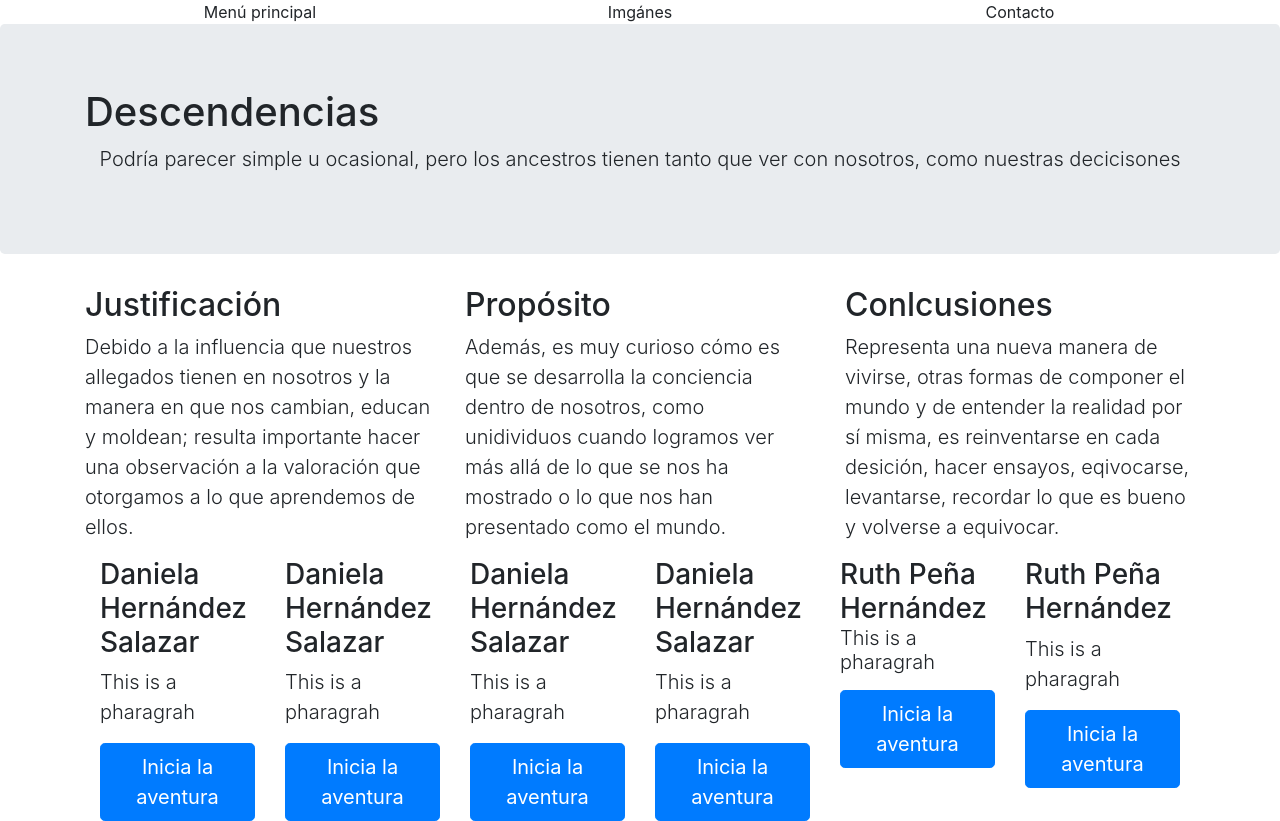
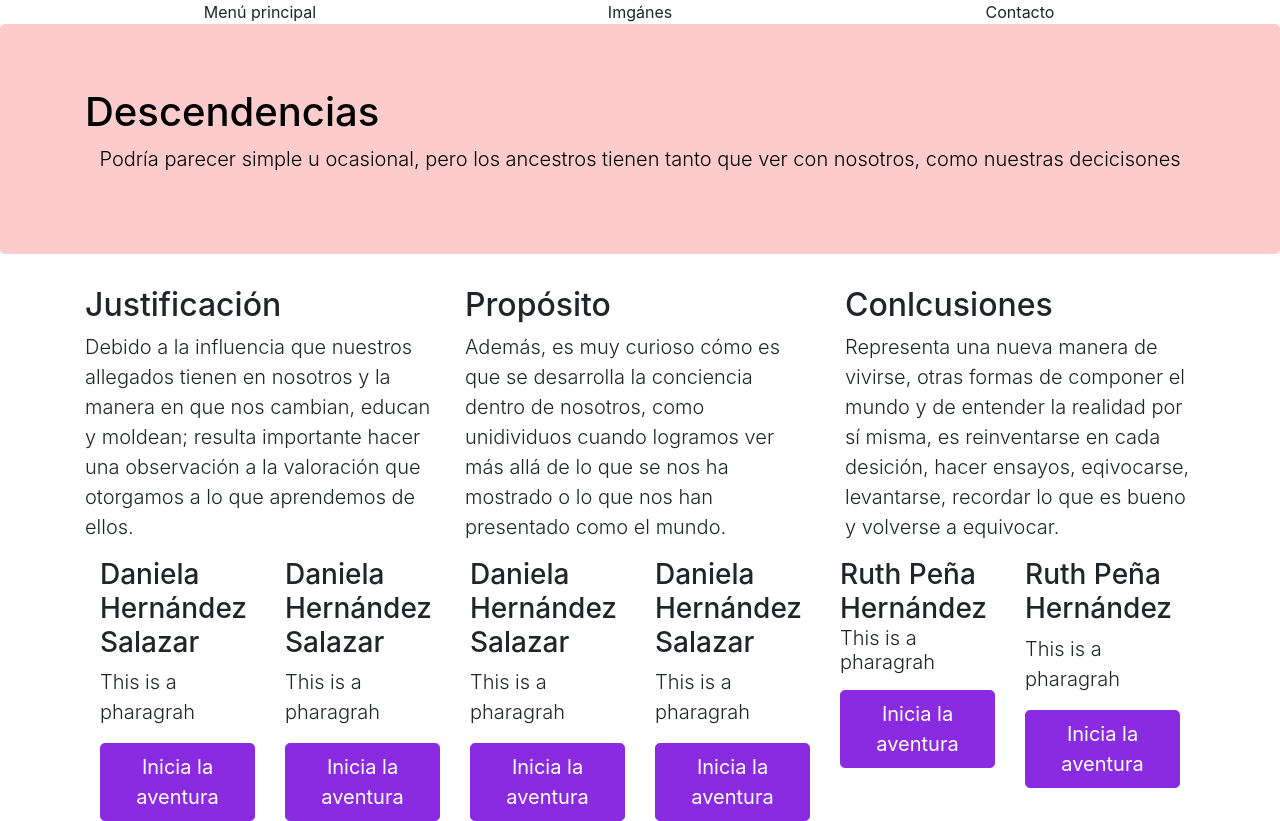
Before and after one commit to arielmerin/BootstrapAr, a website: page index.html in a window 1280 px wide. Drawn offline with nearby package versions, Linux system fonts and the light colour scheme.

Commit message:
Añadiendo los estilos al principal para mostrar la parte del texto de manera más llamativa

```diff
--- a/css/main.css
+++ b/css/main.css
@@ -1,5 +1,5 @@
 .jumbotron{
-    background-color: #ff85b8;
+    background-color: #fccccc;
     color: black;
 }
 
@@ -9,3 +9,7 @@
     background-color: #d1d1d1;
     margin-bottom: 0;
 }
+.btn{
+    background-color: blueviolet;
+    border-color: blueviolet;
+}
--- a/index.html
+++ b/index.html
@@ -8,6 +8,7 @@
 
     <!-- Bootstrap CSS -->
     <link rel="stylesheet" href="node_modules/bootstrap/dist/css/bootstrap.min.css">
+    <link rel="stylesheet" href="css/main.css">
 
     <title>Descendencias</title>
 
```
